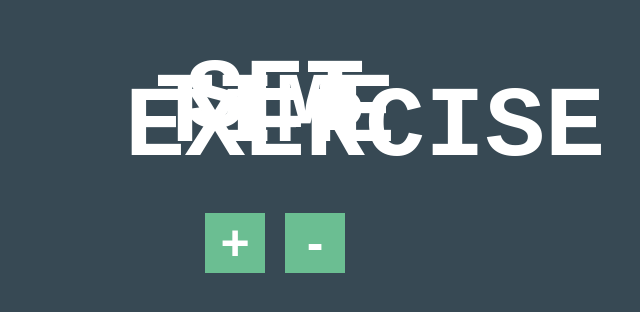
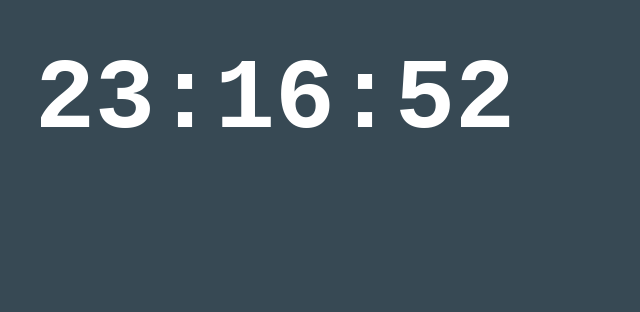
Before and after one commit to MarceloMSilveira/sandBox, a React (Vite) app: page / in a window 1280 px wide. Shown: the part 136-448 px from the top of the page, without its empty margins (365-1005 px from the left). Built offline with nearby package versions, Linux system fonts and the light colour scheme.

Commit message:
time exercício feito

```diff
--- a/src/App.jsx
+++ b/src/App.jsx
@@ -2,26 +2,22 @@ import { useState } from "react"
 
 function App() {
 
-  let [counter, setCounter] = useState(0)
+  const startTime = new Date().toLocaleTimeString("pt-BR")
+  let [time, setTime] = useState(startTime)
+
+  function timeAdjust() {
+    setInterval( () => {
+      const newTime = new Date().toLocaleTimeString("pt-Br")
+      setTime(newTime)
+    } ,1000)
+  }
+
+  timeAdjust()
 
   return (
     <>
       <div className="container">
-        <h1>SET TIME EXERCISE</h1>
-        <button
-          onClick={()=> {
-            console.log(counter)
-            const newValue = counter + 1;
-            setCounter(newValue)
-          }}>
-          +
-        </button>
-        <button onClick={ () => {
-          const newValue = counter - 1;
-          setCounter (newValue);
-          } }>
-          -
-        </button>
+        <h1>{time}</h1>
       </div>
     </>
   )
--- a/src/index.css
+++ b/src/index.css
@@ -2,7 +2,7 @@ body {
   font: normal 14px/100% "Andale Mono", AndaleMono, monospace;
   color: #fff;
   padding: 50px;
-  width: 300px;
+  width: 600px;
   margin: 0 auto;
   background-color: #374954;
   text-align: center;
@@ -13,17 +13,18 @@ h1 {
 }
 
 .container {
-  margin: 60% auto;
+  margin: 30% auto;
 }
 
 button {
   display: inline-block;
   background-color: #6bbe92;
   border: 0;
-  width: 60px;
+  width: 240px;
   margin: 10px;
   text-align: center;
   color: #fff;
   font-weight: bold;
   font-size: 50px;
+  border-radius: 20px;
 }
```
